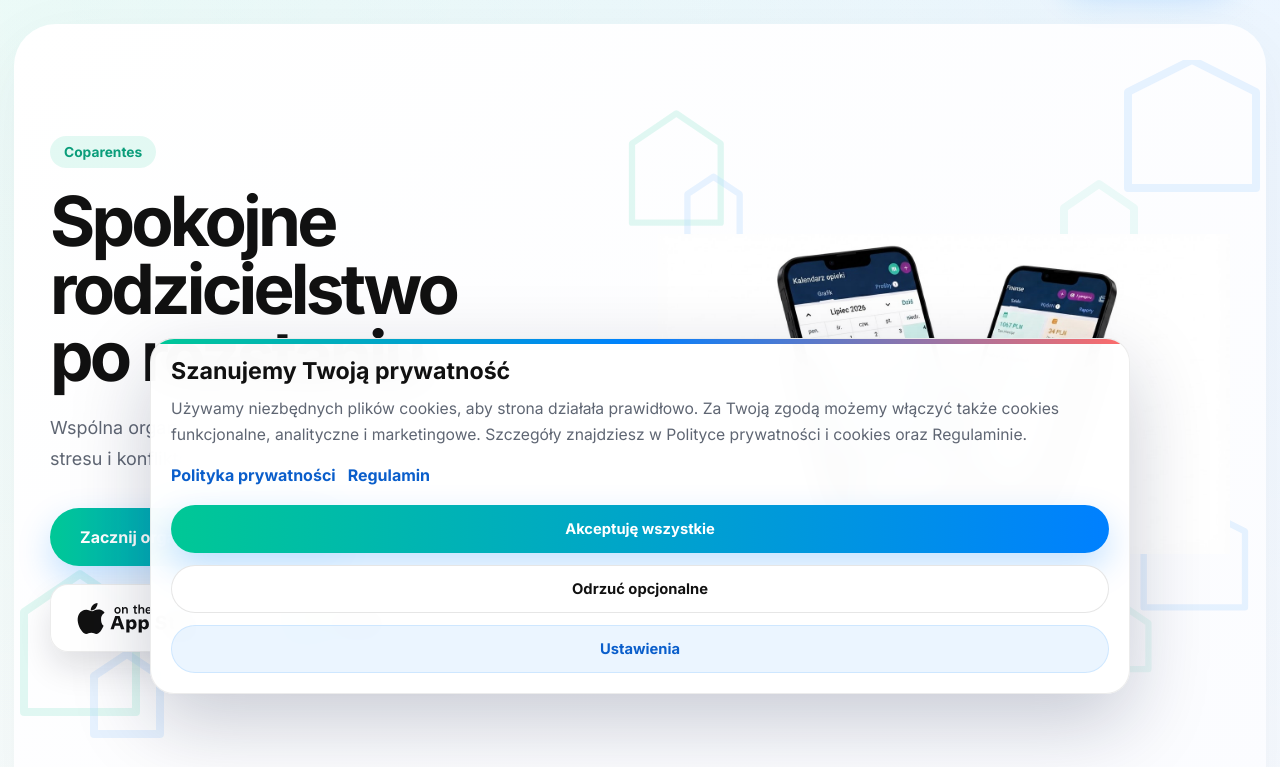
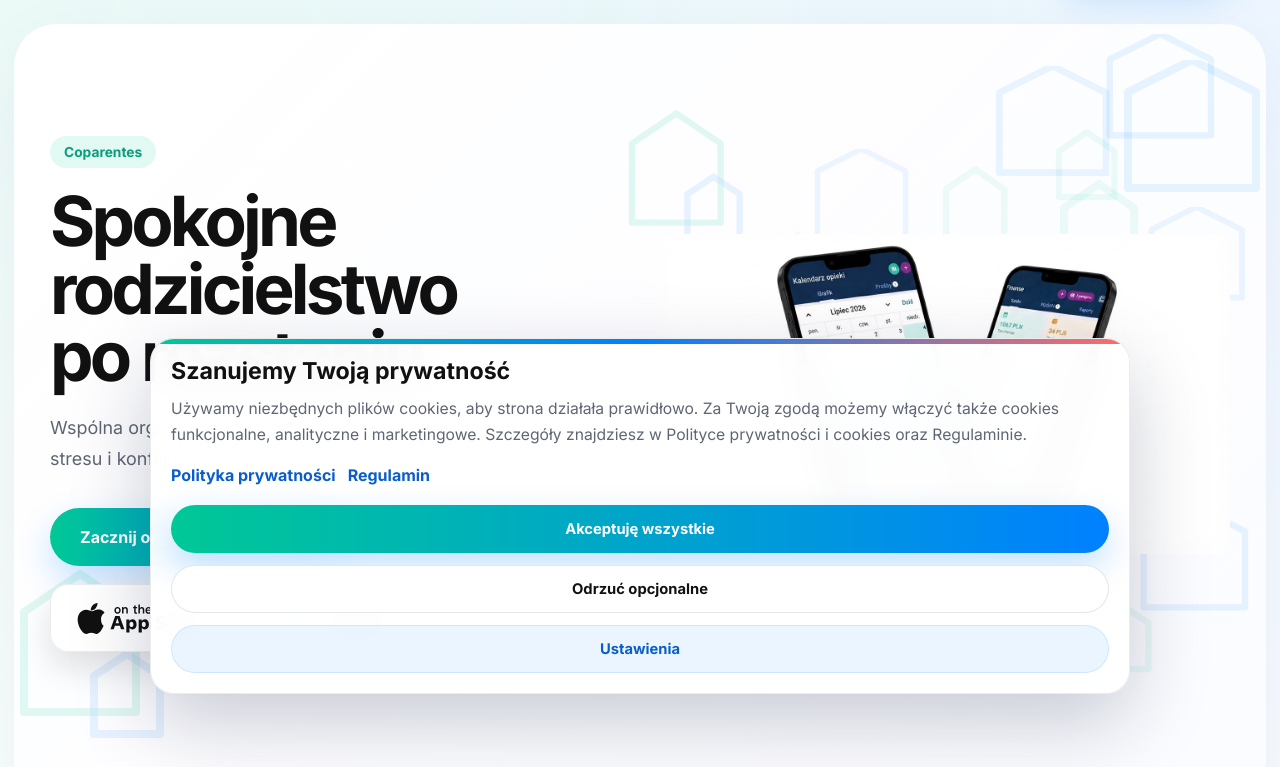
Before and after one commit to coparentes-cmd/coparentes-site, a PHP site: page /index.html in a window 1280 px wide. Shown: the part 88-855 px from the top of the page. Run offline with PHP 8.4, Linux system fonts and the light colour scheme.

Commit message:
Add more outline house watermarks near hero phones
Scatter additional watermark-style house shapes in the top-right area,
matching the existing subtle outline decorations.

Co-authored-by: coparentes-cmd <coparentes-cmd@users.noreply.github.com>

```diff
--- a/css/style.css
+++ b/css/style.css
@@ -256,6 +256,36 @@ button { font: inherit; }
   background-image: url('../assets/illustrations/hero-watermark-right.svg');
 }
 
+.hero-watermark.extra {
+  width: 200px;
+  height: 200px;
+  opacity: 0.24;
+}
+
+.hero-watermark.near-phone-1 {
+  right: 12%;
+  top: 8%;
+  background-image: url('../assets/illustrations/hero-watermark-right.svg');
+}
+
+.hero-watermark.near-phone-2 {
+  right: 28%;
+  top: 18%;
+  width: 165px;
+  height: 165px;
+  opacity: 0.2;
+  background-image: url('../assets/illustrations/hero-watermark-right.svg');
+}
+
+.hero-watermark.near-phone-3 {
+  right: 5%;
+  top: 30%;
+  width: 145px;
+  height: 145px;
+  opacity: 0.18;
+  background-image: url('../assets/illustrations/hero-watermark-right.svg');
+}
+
 
 .eyebrow {
   display: inline-flex;
@@ -400,6 +430,21 @@ button { font: inherit; }
   top: 6%;
   left: -8%;
   background-image: url('../assets/illustrations/hero-watermark-left.svg');
+}
+
+.hero-visual-watermark.top-right {
+  top: 0;
+  right: 0;
+  background-image: url('../assets/illustrations/hero-watermark-right.svg');
+}
+
+.hero-visual-watermark.mid-right {
+  top: 24%;
+  right: -5%;
+  width: 170px;
+  height: 170px;
+  opacity: 0.22;
+  background-image: url('../assets/illustrations/hero-watermark-right.svg');
 }
 
 .hero-visual-watermark.bottom-right {
--- a/de/index.html
+++ b/de/index.html
@@ -47,6 +47,9 @@
     <section class="hero" id="hero">
       <div class="hero-watermark left" aria-hidden="true"></div>
       <div class="hero-watermark right" aria-hidden="true"></div>
+      <div class="hero-watermark extra near-phone-1" aria-hidden="true"></div>
+      <div class="hero-watermark extra near-phone-2" aria-hidden="true"></div>
+      <div class="hero-watermark extra near-phone-3" aria-hidden="true"></div>
       <div class="container hero-grid">
         <div class="hero-copy reveal">
           <span class="eyebrow">Coparentes</span>
@@ -67,6 +70,8 @@
 
         <div class="hero-visual reveal delay-1">
           <div class="hero-visual-watermark top-left" aria-hidden="true"></div>
+          <div class="hero-visual-watermark top-right" aria-hidden="true"></div>
+          <div class="hero-visual-watermark mid-right" aria-hidden="true"></div>
           <div class="hero-visual-watermark bottom-right" aria-hidden="true"></div>
           <img class="hero-phones-image" src="../assets/illustrations/hero-phones-de.png" alt="" />
         </div>
--- a/en/index.html
+++ b/en/index.html
@@ -47,6 +47,9 @@
     <section class="hero" id="hero">
       <div class="hero-watermark left" aria-hidden="true"></div>
       <div class="hero-watermark right" aria-hidden="true"></div>
+      <div class="hero-watermark extra near-phone-1" aria-hidden="true"></div>
+      <div class="hero-watermark extra near-phone-2" aria-hidden="true"></div>
+      <div class="hero-watermark extra near-phone-3" aria-hidden="true"></div>
       <div class="container hero-grid">
         <div class="hero-copy reveal">
           <span class="eyebrow">Coparentes</span>
@@ -67,6 +70,8 @@
 
         <div class="hero-visual reveal delay-1">
           <div class="hero-visual-watermark top-left" aria-hidden="true"></div>
+          <div class="hero-visual-watermark top-right" aria-hidden="true"></div>
+          <div class="hero-visual-watermark mid-right" aria-hidden="true"></div>
           <div class="hero-visual-watermark bottom-right" aria-hidden="true"></div>
           <img class="hero-phones-image" src="../assets/illustrations/hero-phones-en.png" alt="" />
         </div>
--- a/es/index.html
+++ b/es/index.html
@@ -47,6 +47,9 @@
     <section class="hero" id="hero">
       <div class="hero-watermark left" aria-hidden="true"></div>
       <div class="hero-watermark right" aria-hidden="true"></div>
+      <div class="hero-watermark extra near-phone-1" aria-hidden="true"></div>
+      <div class="hero-watermark extra near-phone-2" aria-hidden="true"></div>
+      <div class="hero-watermark extra near-phone-3" aria-hidden="true"></div>
       <div class="container hero-grid">
         <div class="hero-copy reveal">
           <span class="eyebrow">Coparentes</span>
@@ -67,6 +70,8 @@
 
         <div class="hero-visual reveal delay-1">
           <div class="hero-visual-watermark top-left" aria-hidden="true"></div>
+          <div class="hero-visual-watermark top-right" aria-hidden="true"></div>
+          <div class="hero-visual-watermark mid-right" aria-hidden="true"></div>
           <div class="hero-visual-watermark bottom-right" aria-hidden="true"></div>
           <img class="hero-phones-image" src="../assets/illustrations/hero-phones-es.png" alt="" />
         </div>
--- a/fr/index.html
+++ b/fr/index.html
@@ -47,6 +47,9 @@
     <section class="hero" id="hero">
       <div class="hero-watermark left" aria-hidden="true"></div>
       <div class="hero-watermark right" aria-hidden="true"></div>
+      <div class="hero-watermark extra near-phone-1" aria-hidden="true"></div>
+      <div class="hero-watermark extra near-phone-2" aria-hidden="true"></div>
+      <div class="hero-watermark extra near-phone-3" aria-hidden="true"></div>
       <div class="container hero-grid">
         <div class="hero-copy reveal">
           <span class="eyebrow">Coparentes</span>
@@ -67,6 +70,8 @@
 
         <div class="hero-visual reveal delay-1">
           <div class="hero-visual-watermark top-left" aria-hidden="true"></div>
+          <div class="hero-visual-watermark top-right" aria-hidden="true"></div>
+          <div class="hero-visual-watermark mid-right" aria-hidden="true"></div>
           <div class="hero-visual-watermark bottom-right" aria-hidden="true"></div>
           <img class="hero-phones-image" src="../assets/illustrations/hero-phones-fr.png" alt="" />
         </div>
--- a/index.html
+++ b/index.html
@@ -47,6 +47,9 @@
     <section class="hero" id="hero">
       <div class="hero-watermark left" aria-hidden="true"></div>
       <div class="hero-watermark right" aria-hidden="true"></div>
+      <div class="hero-watermark extra near-phone-1" aria-hidden="true"></div>
+      <div class="hero-watermark extra near-phone-2" aria-hidden="true"></div>
+      <div class="hero-watermark extra near-phone-3" aria-hidden="true"></div>
       <div class="container hero-grid">
         <div class="hero-copy reveal">
           <span class="eyebrow">Coparentes</span>
@@ -67,6 +70,8 @@
 
         <div class="hero-visual reveal delay-1">
           <div class="hero-visual-watermark top-left" aria-hidden="true"></div>
+          <div class="hero-visual-watermark top-right" aria-hidden="true"></div>
+          <div class="hero-visual-watermark mid-right" aria-hidden="true"></div>
           <div class="hero-visual-watermark bottom-right" aria-hidden="true"></div>
           <img class="hero-phones-image" src="assets/illustrations/hero-phones-pl.png" alt="" />
         </div>
--- a/zh/index.html
+++ b/zh/index.html
@@ -48,6 +48,9 @@
     <section class="hero" id="hero">
       <div class="hero-watermark left" aria-hidden="true"></div>
       <div class="hero-watermark right" aria-hidden="true"></div>
+      <div class="hero-watermark extra near-phone-1" aria-hidden="true"></div>
+      <div class="hero-watermark extra near-phone-2" aria-hidden="true"></div>
+      <div class="hero-watermark extra near-phone-3" aria-hidden="true"></div>
       <div class="container hero-grid">
         <div class="hero-copy reveal">
           <span class="eyebrow">Coparentes</span>
@@ -68,6 +71,8 @@
 
         <div class="hero-visual reveal delay-1">
           <div class="hero-visual-watermark top-left" aria-hidden="true"></div>
+          <div class="hero-visual-watermark top-right" aria-hidden="true"></div>
+          <div class="hero-visual-watermark mid-right" aria-hidden="true"></div>
           <div class="hero-visual-watermark bottom-right" aria-hidden="true"></div>
           <img class="hero-phones-image" src="../assets/illustrations/hero-phones-zh.png" alt="" />
         </div>
```
